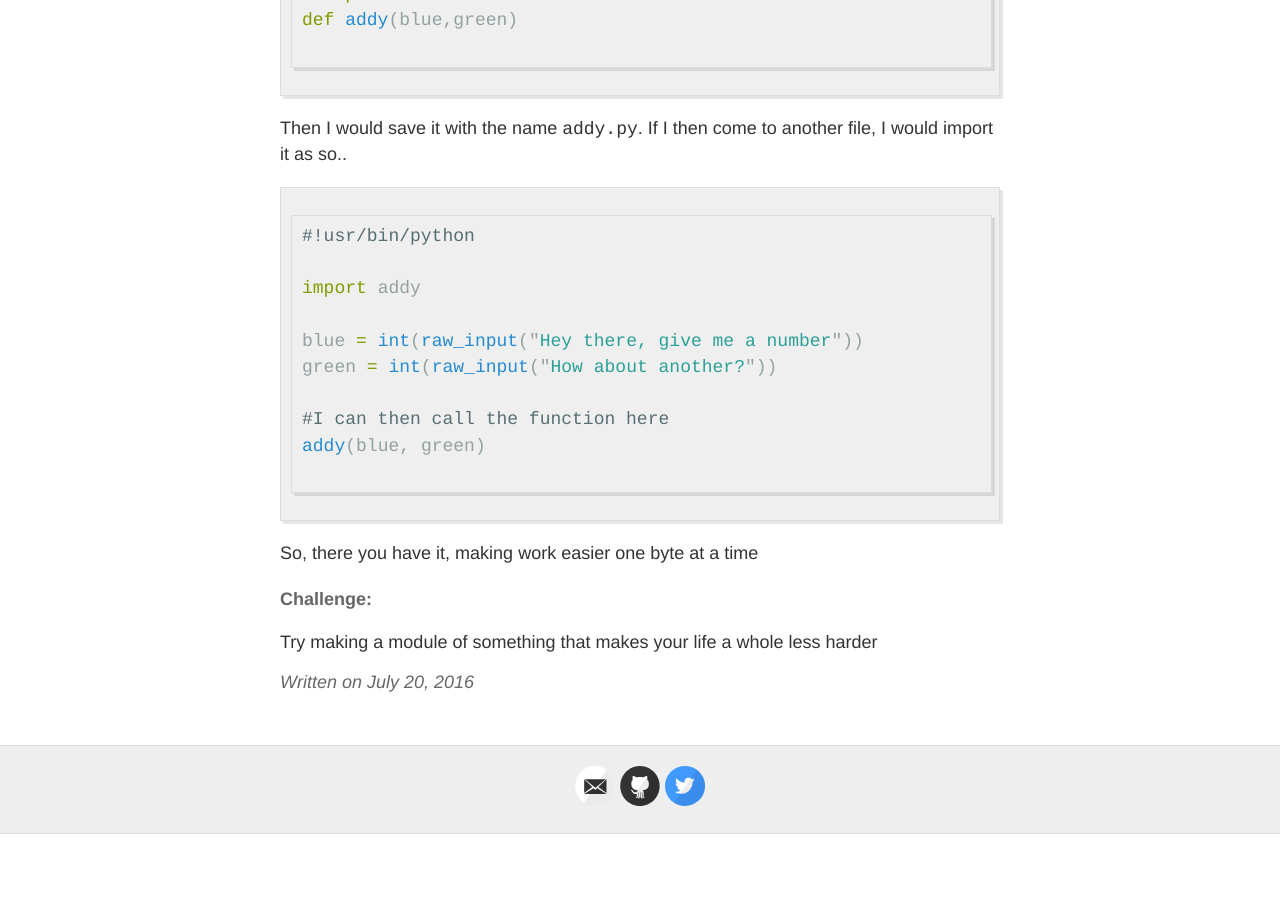
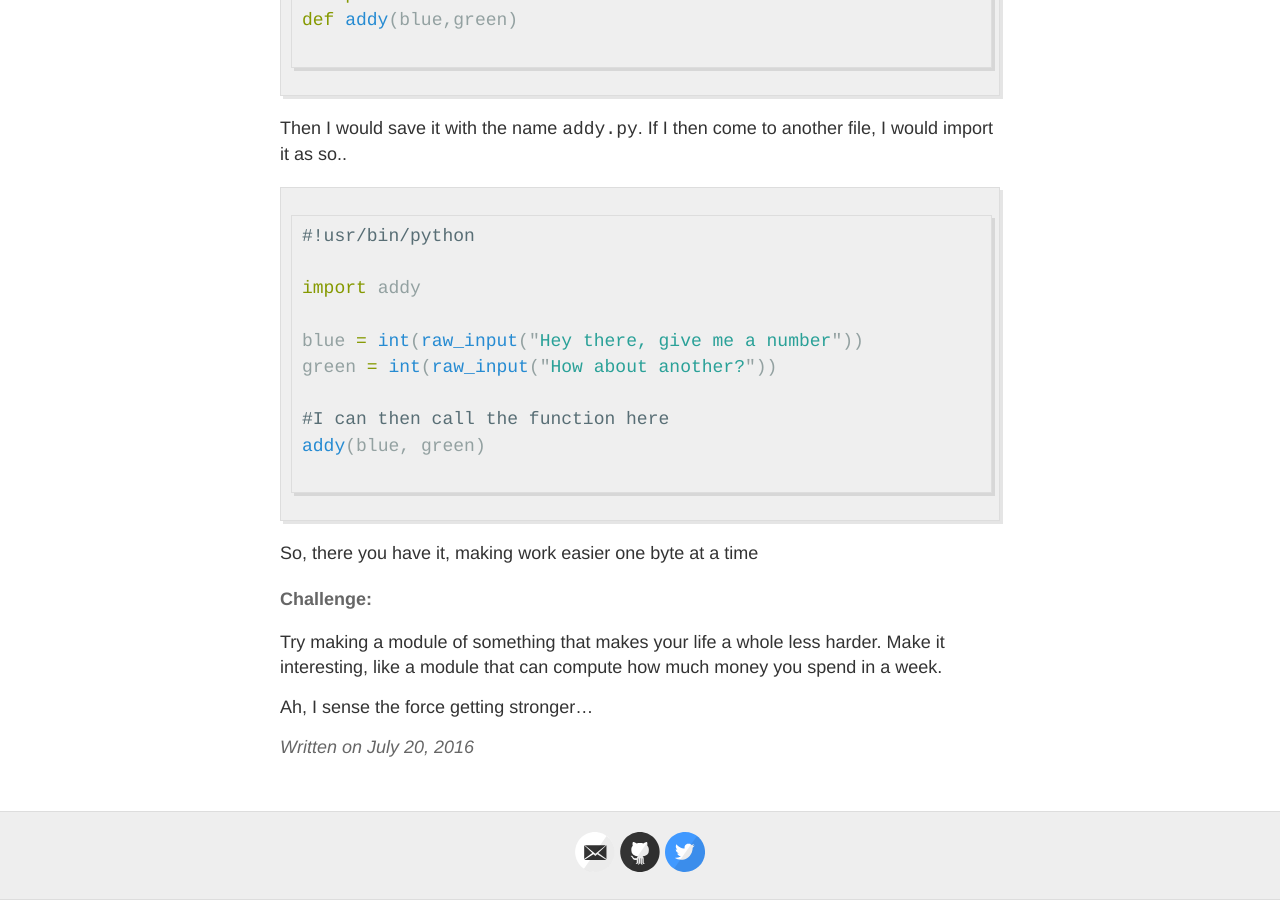
Before and after one commit to kelvinkipsang/blog, a Jekyll site: the page built from _posts/2016-7-20-modules.md, in a window 1280 px wide and 900 px high, scrolled down 1010 px. Built offline with Jekyll 4.4.1, drawn with Linux system fonts in a browser that asks for light colours; comment, search, counter and statistics services are not loaded; before the commit the page ends 1844 px from its top, so only the background shows below that.

Commit message:
challenge

```diff
--- a/_posts/2016-7-20-modules.md
+++ b/_posts/2016-7-20-modules.md
@@ -51,4 +51,6 @@ So, there you have it, making work easier one byte at a time
 
 #### Challenge:
 
-Try making a module of something that makes your life a whole less harder
+Try making a module of something that makes your life a whole less harder. Make it interesting, like a module that can compute how much money you spend in a week.
+
+Ah, I sense the force getting stronger...
```
